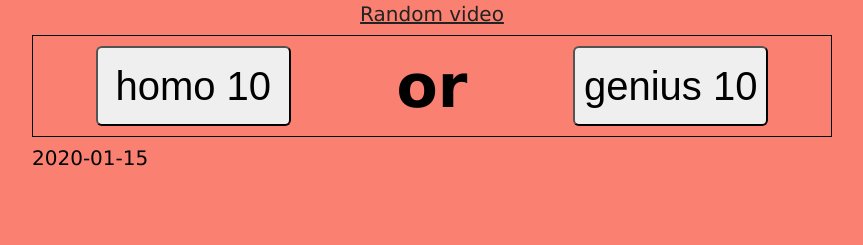
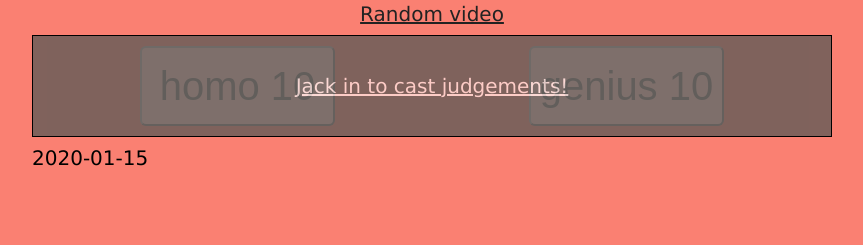
Before and after one commit to GordonsBeard/homo-geniuses, a Flask app: template homogeniuses/templates/videos/video_page.html in a window 1280 px wide. Shown: the part 555-800 px from the top of the page, without its empty margins (208-1071 px from the left). Run offline with Flask 3, Linux system fonts and the light colour scheme; the template is opened without the code that fills it: most values are stand-ins (such as "Sample title", 1, 10 or a date in 2020); style sheets or scripts are compiled from the project's sources.

Commit message:
Added login nag

```diff
--- a/homogeniuses/static/css/style.scss
+++ b/homogeniuses/static/css/style.scss
@@ -73,12 +73,14 @@ main {
     }
 
     div.votes {
+        position: relative;
         display: flex;
         border: 1px solid black;
         justify-content: space-around;
         align-items: center;
         padding: 10px;
         margin: 10px 0 10px 0;
+
         .or {
             font-size: 3rem;
             font-weight: 900;
@@ -92,10 +94,29 @@ main {
             font-size: 2rem;
         }
 
-        .slide {
-            font-size: 24px;
-            margin-inline: 1em;
-            font-weight: 700;
+        .login-nag {
+            position: absolute;
+            background-color: darkslategrey;
+            opacity: 60%;
+            height: 100%;
+            width: 100%;
+            align-items: center;
+            justify-content: center;
+            visibility: hidden;
+            display: none;
+
+            &:hover {
+                opacity: 100%;
+            }
+
+            a {
+                color: white;
+            }
+
+            &.disabled {
+                visibility: visible;
+                display: flex;
+            }
         }
     }
 
--- a/homogeniuses/templates/videos/video_page.html
+++ b/homogeniuses/templates/videos/video_page.html
@@ -8,9 +8,10 @@
     <a href="{{ url_for('videos.random_video') }}">Random video</a>
 </nav>
 <div class="votes" aria-label="Vote options">
-    <button type="button" class="hvote">homo <span class="hcount">{{ video.homo_votes }}</span></button>
-    <span class="or">or</span>
-    <button type="button" class="gvote">genius <span class="gcount">{{ video.genius_votes }}</span></button>
+    {% set disabled = "disabled" if not user.is_authenticated else ""%}
+    <div class="login-nag {{disabled}}"><a href="{{ url_for('auth.login') }}">Jack in to cast judgements!</a></div>
+    <button type="button" class="hvote" {{disabled}}>homo <span class="hcount">{{ video.homo_votes }}</span></button>
+    <button type="button" class="gvote" {{disabled}}>genius <span class="gcount">{{ video.genius_votes }}</span></button>
 </div>
 <div class="score" aria-label="Video score">
     <p>{{ sentiment }}</p>
```
